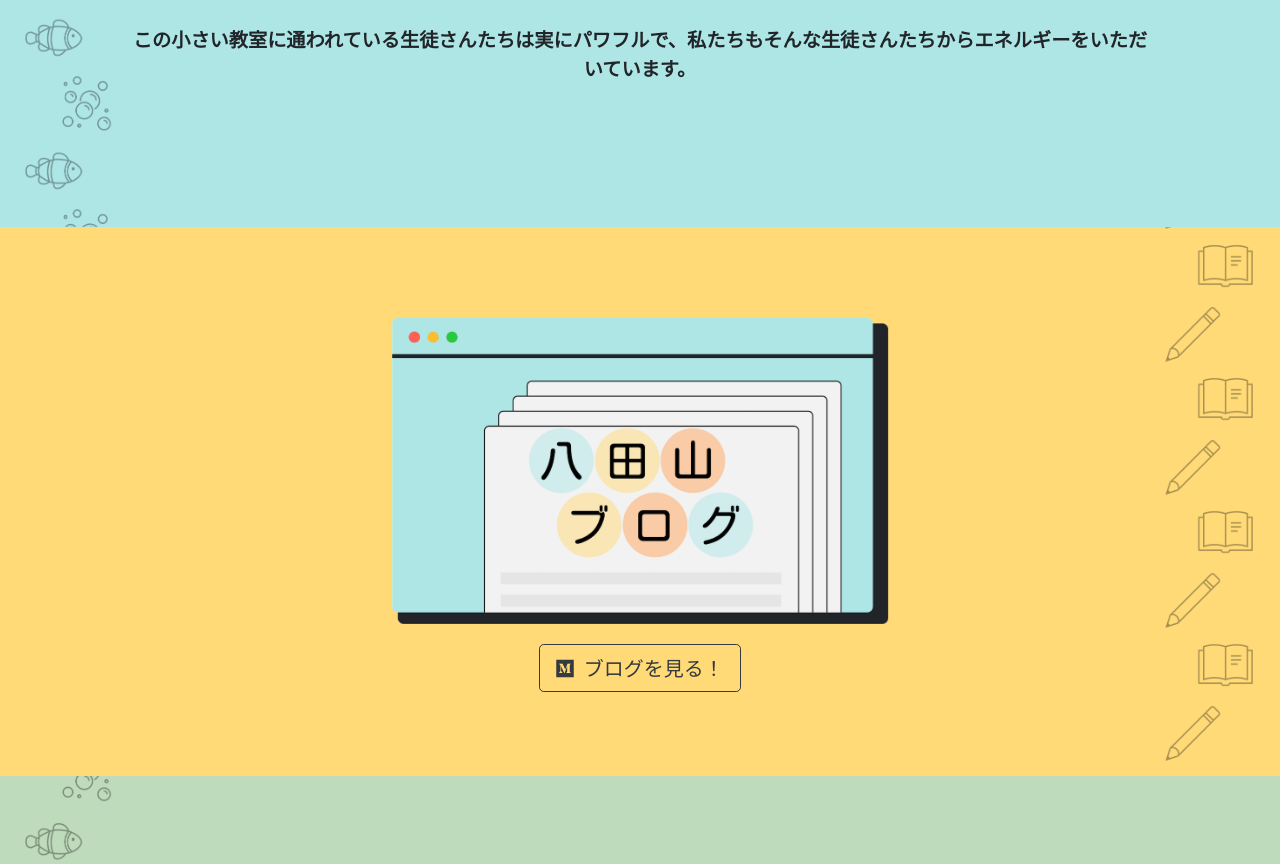
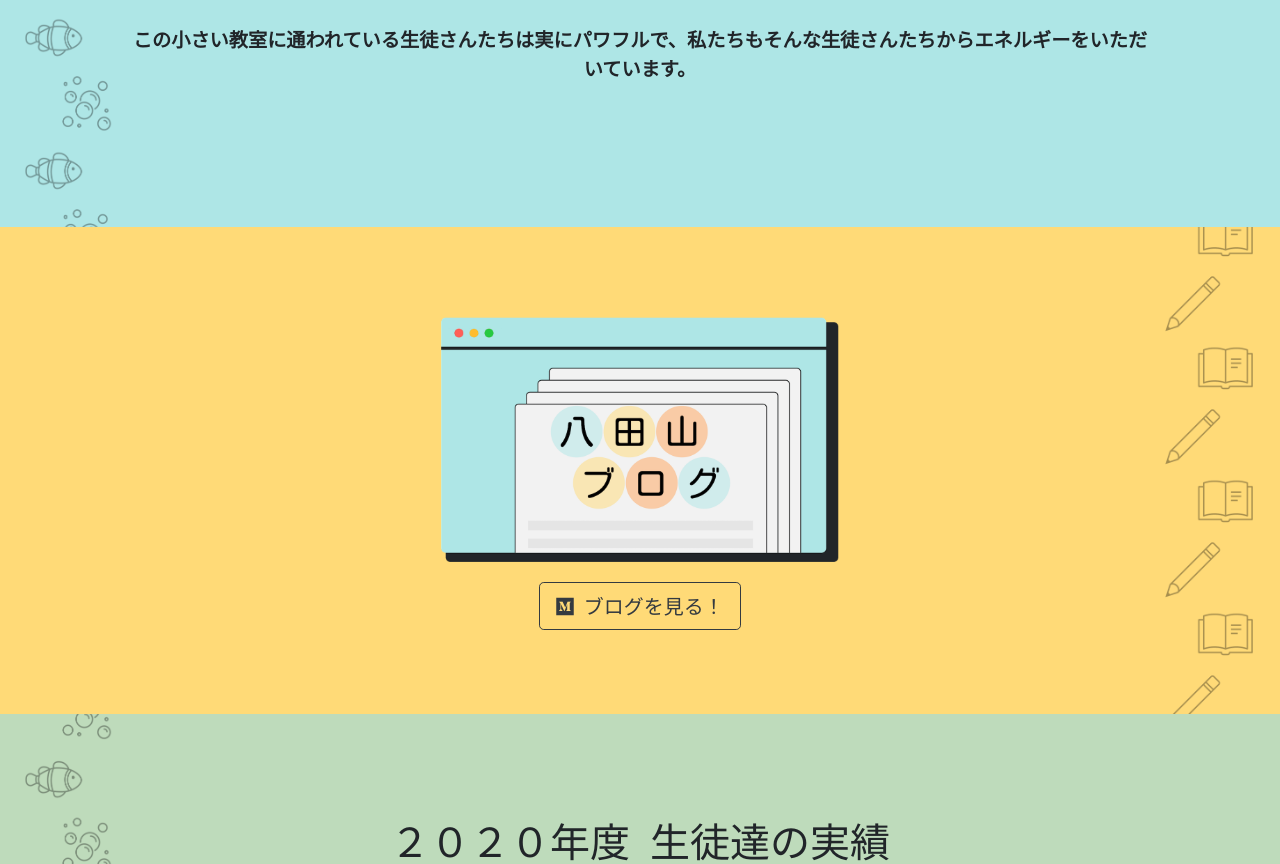
Before and after one commit to maikacoleen/Yattazan, a PHP site: page / in a window 1280 px wide. Shown: the part 1419-2283 px from the top of the page. Run offline with PHP 8.4, Linux system fonts and the light colour scheme.

Commit message:
blogimg size adjustment

```diff
--- a/css/styles.css
+++ b/css/styles.css
@@ -113,8 +113,8 @@ rt{
 }
 
 .blogimg{
-  height: 50%;
-  width: 50%;
+  height: 70%;
+  width: 40%;
 }
 
 /* #medium-widget{
```
